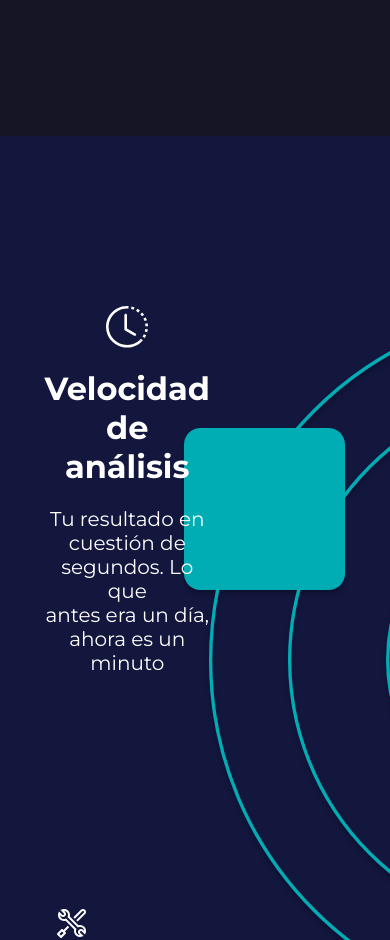
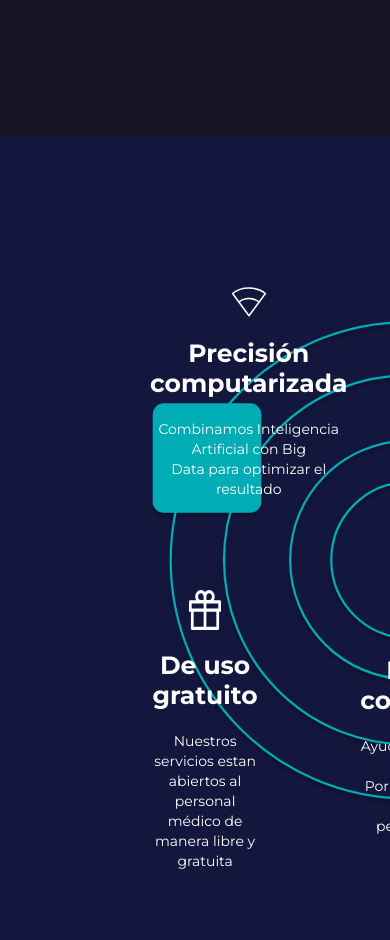
Before and after one commit to colotaddeo/Iara, a React (Vite) app in the folder Front-End/: page / in a window 390 px wide. Shown: the part 1060-2000 px from the top of the page. Built offline with nearby package versions, Linux system fonts and the light colour scheme.

Commit message:
header and cards landing responsive

```diff
--- a/Front-End/src/components/pages/landingPage/landingPage.jsx
+++ b/Front-End/src/components/pages/landingPage/landingPage.jsx
@@ -47,7 +47,7 @@ const HomePage = () => {
           </div>
 
           <div class="nav__button">
-            <button type="submit" class="cyanBtn">Ir a Mi Escritorio</button>
+            <button type="submit" class="cyanBtn">Iniciar Sesión</button>
           </div>
         </nav>
       </header>
--- a/Front-End/src/components/pages/landingPage/scss/_cards.scss
+++ b/Front-End/src/components/pages/landingPage/scss/_cards.scss
@@ -1,27 +1,40 @@
 .cards {
     background-color: $background-color-cards;
-    padding: 170px 180px;
+    padding: 170px 150px 100px;
+    height: 100vh;
+    width: 100vw;
+    display: flex;
+    justify-content: space-between;
+
 
     &__img{
+        z-index: 0;
         position: absolute;
-        z-index: 0;
+        align-self: center;
+        object-fit: scale-down;
     }
+    &__img img{
+        width: 100%;
+        height: 100%;
+        object-fit: scale-down;
+    }
+
     &__items{
         display: flex;
         flex-direction: column;
-        align-items:flex-end;
-        align-content: center;
-        gap: 205px;
+        gap: 180px;
+        padding-left: 400px;
+
     }
     &__top_row, &__bottom_row {
         display: flex;
         flex-direction: row;
         align-items: center;
-        gap: 61px;
+        gap: 100px;
         z-index: 1;
         div {
             display: flex;
-            justify-content: start;
+            justify-content: flex-start;
             flex-direction: column;
             align-items: center;
         }
@@ -49,3 +62,71 @@
         }
     }
 }
+
+@media screen and (max-width: 1600px) and (min-width: 1101px){
+    .cards{
+        padding-top: 110px;
+        &__img{
+            width: 480px;
+            height: 480px;
+        }
+        &__items{
+            gap: 50px;
+            padding-left: 300px;
+        }
+        &__top_row, &__bottom_row{
+            h2{
+                font-size: 25px;
+                line-height: 30px;
+            }
+            p{
+                font-size: 14px;
+                line-height: 20px;
+            }
+        }
+    }
+}
+@media screen and (max-width: 1800px) and (min-width: 1601px){
+    .cards{
+        &__img{
+            width: 650px;
+            height: 650px;
+        }
+        &__items{
+            gap: 90px;
+        }
+        &__top_row, &__bottom_row{
+            h2{
+                font-size: 27px;
+                line-height: 32px;
+            }
+            p{
+                font-size: 18px;
+                line-height: 24px;
+            }
+        }
+    }
+}
+@media screen and (max-width: 1100px){
+    .cards{
+        padding-top: 110px;
+        &__img{
+            width: 500px;
+            height: 500px;
+        }
+        &__items{
+            gap: 50px;
+            padding: 0;
+        }
+        &__top_row, &__bottom_row{
+            h2{
+                font-size: 25px;
+                line-height: 30px;
+            }
+            p{
+                font-size: 14px;
+                line-height: 20px;
+            }
+        }
+    }
+}
--- a/Front-End/src/components/pages/landingPage/scss/_header.scss
+++ b/Front-End/src/components/pages/landingPage/scss/_header.scss
@@ -78,4 +78,10 @@ Media querie en adelante (desktop).
         font-size: 20px;
         margin: 0 40px;
     }
+    header .nav__button{
+        width: 220px;
+    }
+    header img{
+        width: 150px;
+    }
 }
--- a/Front-End/src/components/pages/landingPage/scss/style.css
+++ b/Front-End/src/components/pages/landingPage/scss/style.css
@@ -187,6 +187,12 @@ Media querie en adelante (desktop).
     font-size: 20px;
     margin: 0 40px;
   }
+  header .nav__button {
+    width: 220px;
+  }
+  header img {
+    width: 150px;
+  }
 }
 .hero {
   display: flex;
@@ -253,29 +259,41 @@ Media querie en adelante (desktop).
 
 .cards {
   background-color: #13173E;
-  padding: 170px 180px;
+  padding: 170px 150px 100px;
+  height: 100vh;
+  width: 100vw;
+  display: flex;
+  justify-content: space-between;
 }
 .cards__img {
+  z-index: 0;
   position: absolute;
-  z-index: 0;
+  align-self: center;
+  -o-object-fit: scale-down;
+     object-fit: scale-down;
+}
+.cards__img img {
+  width: 100%;
+  height: 100%;
+  -o-object-fit: scale-down;
+     object-fit: scale-down;
 }
 .cards__items {
   display: flex;
   flex-direction: column;
-  align-items: flex-end;
-  align-content: center;
-  gap: 205px;
+  gap: 180px;
+  padding-left: 400px;
 }
 .cards__top_row, .cards__bottom_row {
   display: flex;
   flex-direction: row;
   align-items: center;
-  gap: 61px;
+  gap: 100px;
   z-index: 1;
 }
 .cards__top_row div, .cards__bottom_row div {
   display: flex;
-  justify-content: start;
+  justify-content: flex-start;
   flex-direction: column;
   align-items: center;
 }
@@ -300,6 +318,65 @@ Media querie en adelante (desktop).
   cursor: default;
 }
 
+@media screen and (max-width: 1600px) and (min-width: 1101px) {
+  .cards {
+    padding-top: 110px;
+  }
+  .cards__img {
+    width: 480px;
+    height: 480px;
+  }
+  .cards__items {
+    gap: 50px;
+    padding-left: 300px;
+  }
+  .cards__top_row h2, .cards__bottom_row h2 {
+    font-size: 25px;
+    line-height: 30px;
+  }
+  .cards__top_row p, .cards__bottom_row p {
+    font-size: 14px;
+    line-height: 20px;
+  }
+}
+@media screen and (max-width: 1800px) and (min-width: 1601px) {
+  .cards__img {
+    width: 650px;
+    height: 650px;
+  }
+  .cards__items {
+    gap: 90px;
+  }
+  .cards__top_row h2, .cards__bottom_row h2 {
+    font-size: 27px;
+    line-height: 32px;
+  }
+  .cards__top_row p, .cards__bottom_row p {
+    font-size: 18px;
+    line-height: 24px;
+  }
+}
+@media screen and (max-width: 1100px) {
+  .cards {
+    padding-top: 110px;
+  }
+  .cards__img {
+    width: 500px;
+    height: 500px;
+  }
+  .cards__items {
+    gap: 50px;
+    padding: 0;
+  }
+  .cards__top_row h2, .cards__bottom_row h2 {
+    font-size: 25px;
+    line-height: 30px;
+  }
+  .cards__top_row p, .cards__bottom_row p {
+    font-size: 14px;
+    line-height: 20px;
+  }
+}
 .comenzar_sec {
   overflow: hidden;
   position: relative;
```
Also changed, not shown: 1 other file (tests, documents, lock files or other folders).
